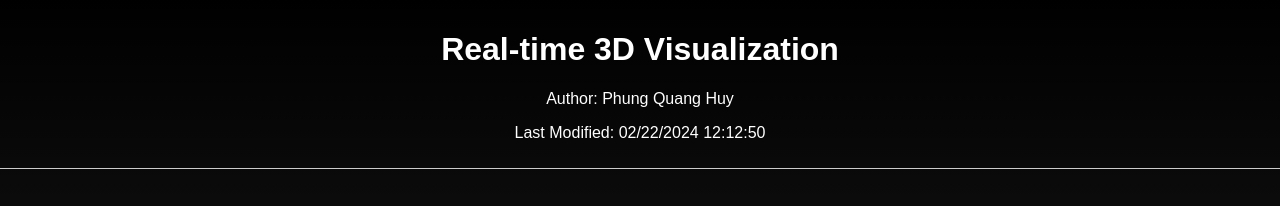
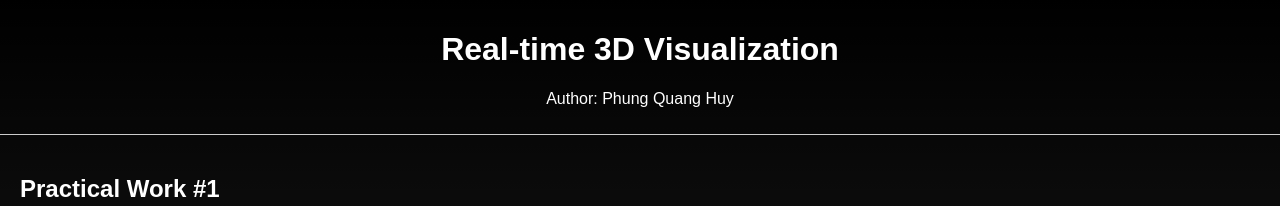
Before and after one commit to huyahoo/3d-visualization, a plain HTML site: page index.html in a window 1280 px wide. Shown: the top 206 px of the page. Drawn offline with Linux system fonts and the light colour scheme.

Commit message:
remove last modified time

```diff
--- a/index.html
+++ b/index.html
@@ -62,7 +62,7 @@
   <header style="text-align: center">
     <h1>Real-time 3D Visualization</h1>
     <p>Author: Phung Quang Huy</p>
-    <p>Last Modified: <span id="lastModified"></span></p>
+    <!-- <p>Last Modified: <span id="lastModified"></span></p> -->
   </header>
   <section id="practicalWork1">
     <h2>Practical Work #1</h2>
```
